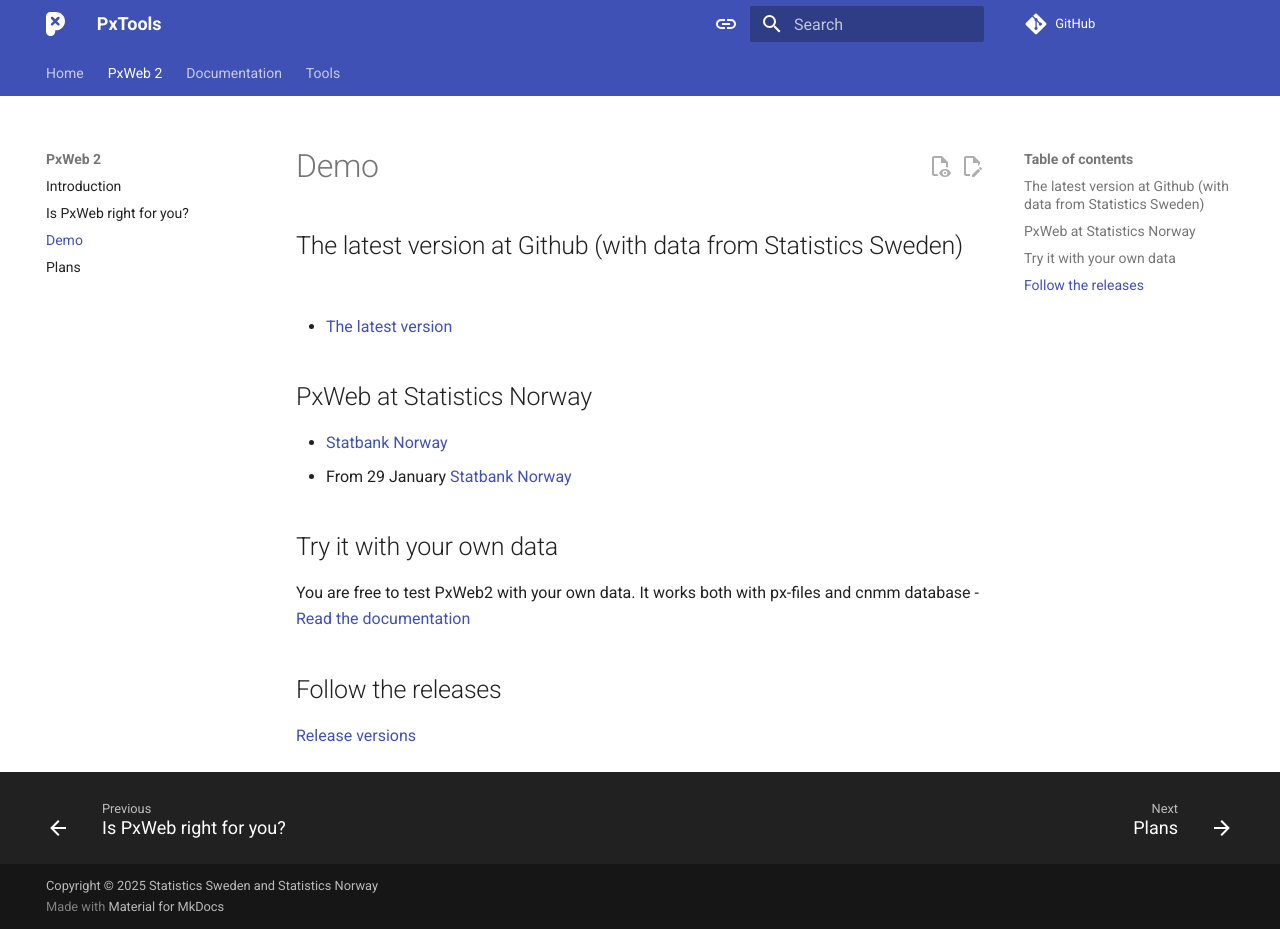
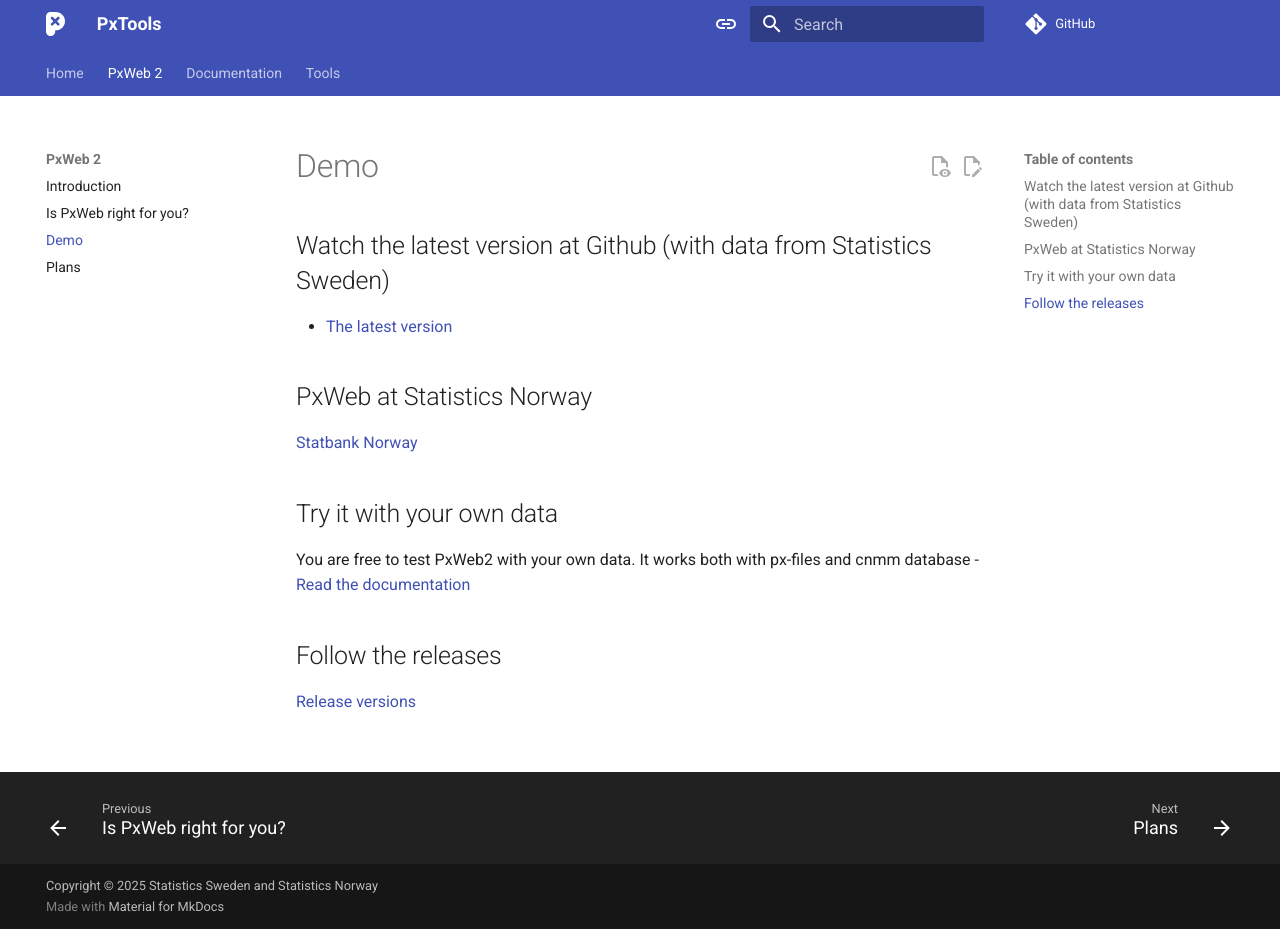
Before and after one commit to PxTools/pxtools.github.io, an MkDocs documentation site: the page built from docs/PxWeb2/project/demo.md, in a window 1280 px wide and 929 px high. Built offline with MkDocs 1.6.1 and Material for MkDocs 9.7.7, drawn with Linux system fonts in a browser that asks for light colours; comment, search, counter and statistics services are not loaded.

Commit message:
Update demo.md

```diff
--- a/docs/PxWeb2/project/demo.md
+++ b/docs/PxWeb2/project/demo.md
@@ -1,11 +1,10 @@
 # Demo
 
-## The latest version at Github (with data from Statistics Sweden)
+## Watch the latest version at Github (with data from Statistics Sweden)
 - [The latest version](https://pxweb2.pages.dev/en/)
 
 ## PxWeb at Statistics Norway
-- [Statbank Norway](https://www.ssb.no/statbank2/en/)
-- From 29 January [Statbank Norway](https://www.ssb.no/statbank/)
+[Statbank Norway](https://www.ssb.no/statbank/)
 
 ## Try it with your own data
 You are free to test PxWeb2 with your own data. It works both with px-files and cnmm database
```
